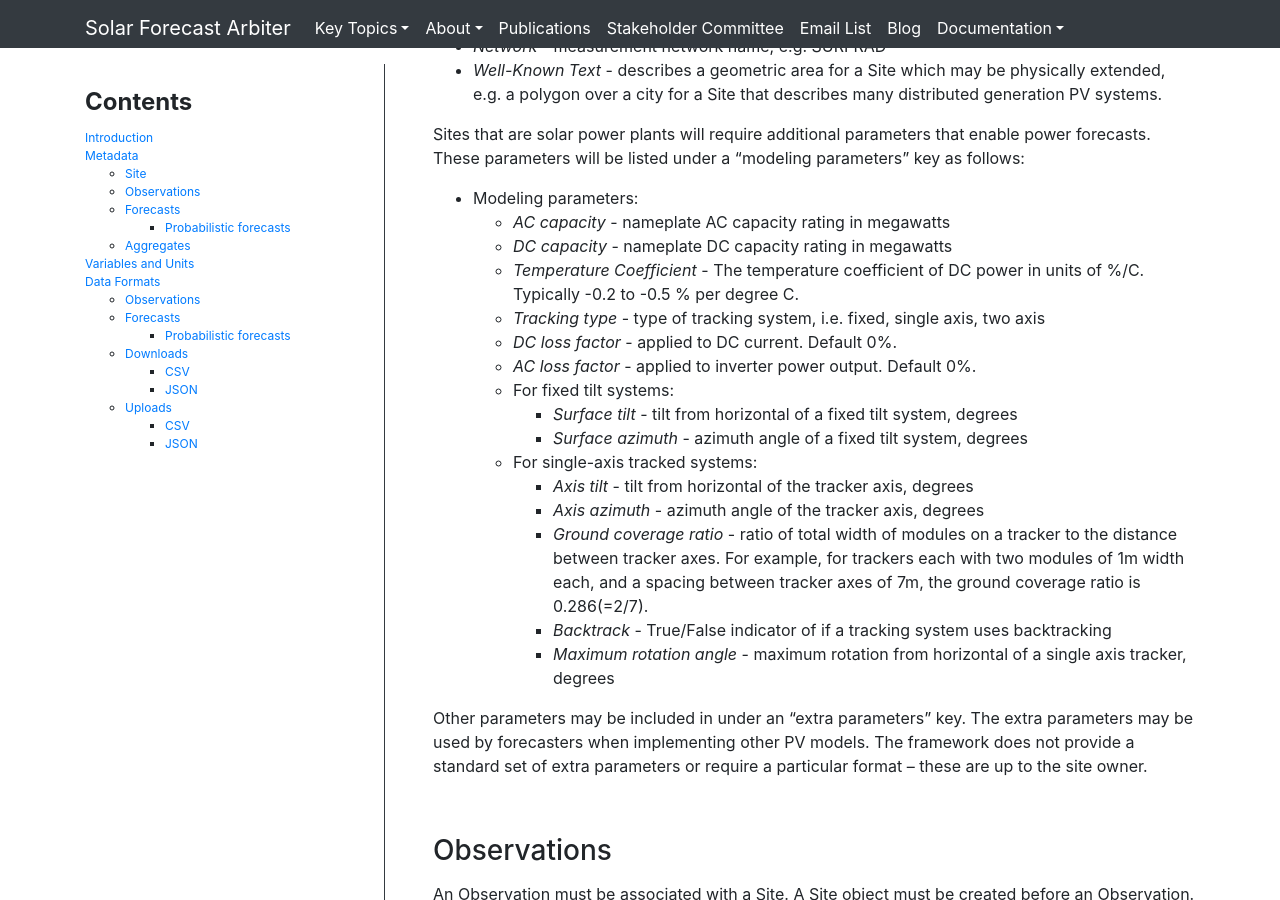
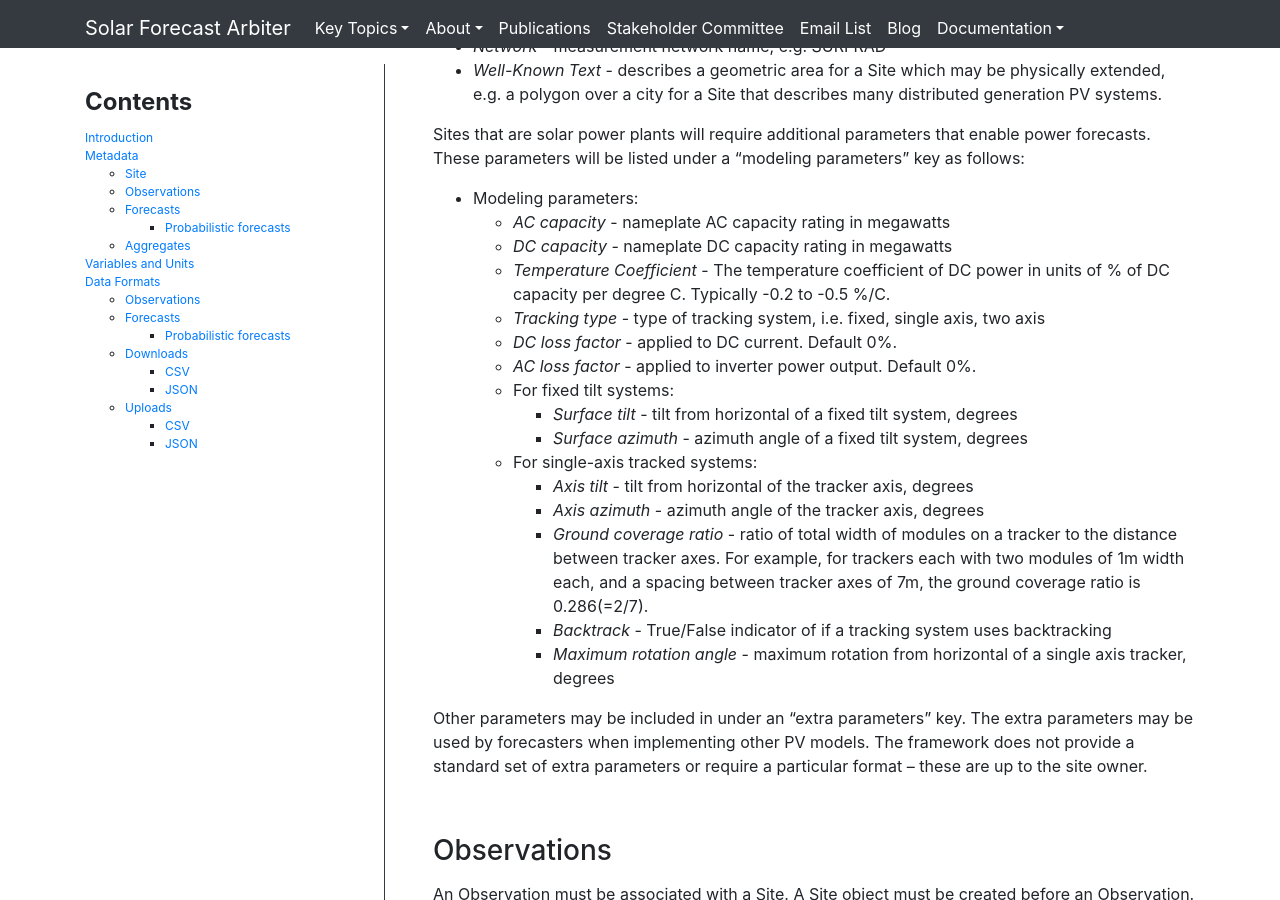
Before and after one commit to SolarArbiter/SolarArbiter.github.io, a Jekyll site: the page built from data_model.md, in a window 1280 px wide and 900 px high, scrolled down 2288 px. Built offline with Jekyll 4.4.1, drawn with Linux system fonts in a browser that asks for light colours; comment, search, counter and statistics services are not loaded; our own code applies the rules of GitHub Pages for plain Markdown files.

Commit message:
specify % is of DC capacity

```diff
--- a/data_model.md
+++ b/data_model.md
@@ -130,7 +130,7 @@
     -   *AC capacity* - nameplate AC capacity rating in megawatts
     -   *DC capacity* - nameplate DC capacity rating in megawatts
     -   *Temperature Coefficient* - The temperature coefficient of DC power
-        in units of %/C. Typically -0.2 to -0.5 % per degree C.
+        in units of % of DC capacity per degree C. Typically -0.2 to -0.5 %/C.
     -   *Tracking type* - type of tracking system, i.e. fixed, single axis,
         two axis
     -   *DC loss factor* - applied to DC current. Default 0%.
```
